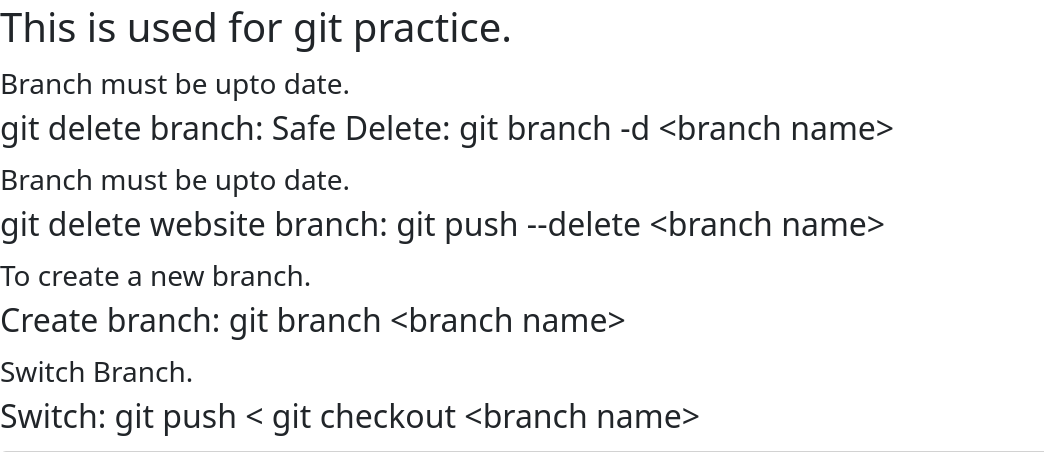
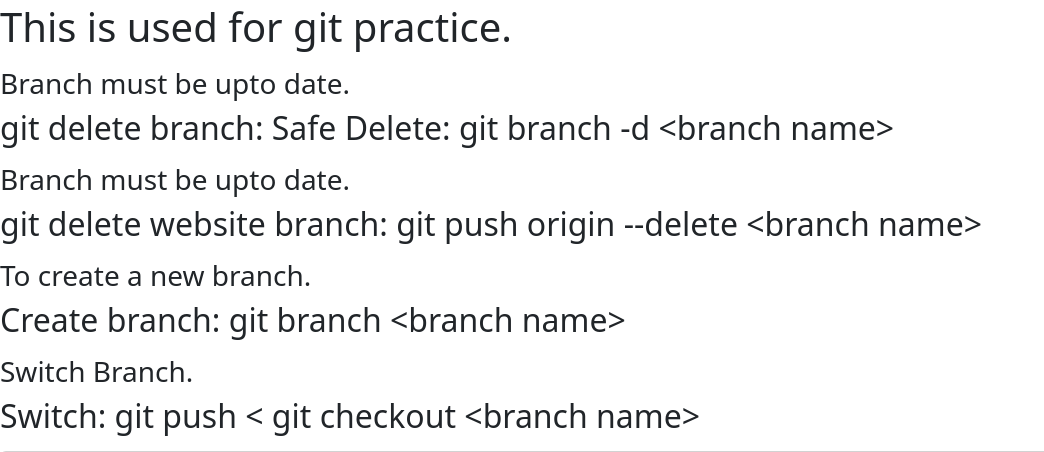
Before and after one commit to cromartie1020/ProGitForProgrammers, a Django app: page / in a window 1280 px wide. Shown: the part 141-593 px from the top of the page, without its empty margins (0-1044 px from the left). Run offline with Django 5.2, Linux system fonts and the light colour scheme.

Commit message:
home.html

```diff
--- a/core/templates/core/home.html
+++ b/core/templates/core/home.html
@@ -15,7 +15,7 @@
 
     <p>
     <h3>Branch must be upto date.</h3>
-    <h2>git delete website branch: git push --delete &ltbranch name&gt</h2>
+    <h2>git delete website branch: git push origin --delete &ltbranch name&gt</h2>
   </p>
  </p>
 
```
